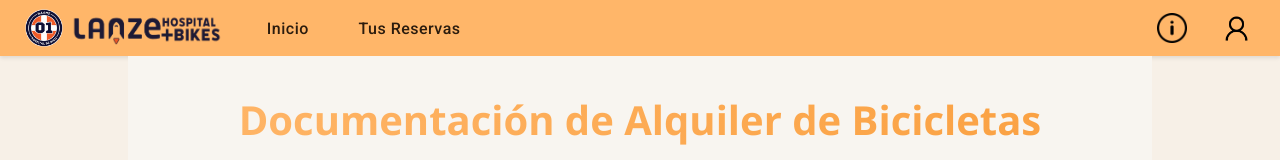
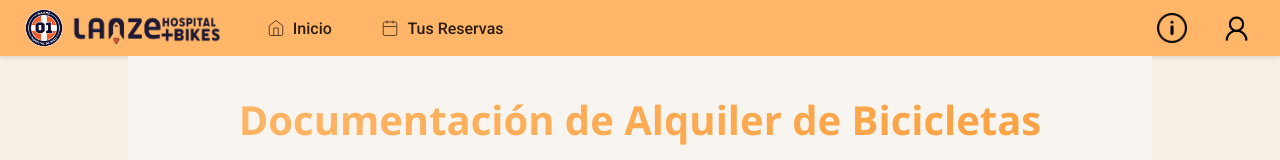
Before and after one commit to Bicis-HLanz/hopital-bicis, a Next.js app: page /documentacion in a window 1280 px wide. Shown: the top 160 px of the page. Built offline with nearby package versions, Linux system fonts and the light colour scheme.

Commit message:
refactor: update AppNav styles and structure for improved layout and accessibility

```diff
--- a/app/components/mainLayout/Nav/AppNav.module.css
+++ b/app/components/mainLayout/Nav/AppNav.module.css
@@ -1,62 +1,85 @@
 .app-nav {
-  background-color: var(--accent);
-  padding: 0.5rem 1rem;
-  box-shadow: 0 -2px 10px rgba(0, 0, 0, 0.1);
-  backdrop-filter: blur(8px);
-  border-top: 1px solid rgba(255, 255, 255, 0.1);
+  position: fixed;
+  bottom: 0;
+  left: 0;
+  right: 0;
+  background-color: var(--background-light);
+  padding: 0.5rem 0;
+  box-shadow: 0 -2px 15px rgba(0, 0, 0, 0.1);
+  backdrop-filter: blur(10px);
+  border-top: 1px solid var(--border-color);
+  z-index: 1000;
 }
 
 .app-nav ul {
-  display: flex;
-  justify-content: space-between;
+  display: grid;
+  grid-template-columns: 1fr 1px 1fr;
+  align-items: center;
   margin: 0 auto;
-  padding: 0 1rem;
+  padding: 0;
   list-style: none;
   max-width: 600px;
   width: 100%;
+  height: 56px;
 }
 
 .app-nav li {
   position: relative;
-  font-size: 1.2rem;
-  font-weight: 500;
-  text-transform: uppercase;
-  letter-spacing: 0.5px;
-  flex: 0 0 auto;
+  height: 100%;
+  display: flex;
+  align-items: center;
+  justify-content: center;
+}
+
+.app-nav li:nth-child(2) {
+  background-color: var(--border-color);
+  height: 60%;
+  align-self: center;
 }
 
 .app-nav a {
   text-decoration: none;
-  color: var(--background);
-  padding: 0.5rem 1rem;
-  border-radius: 20px;
-  font-size: 1.2rem;
+  color: var(--text);
+  padding: 0.75rem 1.5rem;
+  font-size: 0.95rem;
+  font-weight: 500;
   display: flex;
+  flex-direction: column;
   align-items: center;
   justify-content: center;
-  min-width: max-content;
+  gap: 0.25rem;
+  width: 100%;
+  height: 100%;
+  transition: all 0.4s ease;
   position: relative;
-  transition: color 0.3s ease;
 }
 
-.app-nav ul li a::after {
-  content: '';
+.app-nav a::before {
+  content: "";
   position: absolute;
-  bottom: 0;
-  left: 30%;
-  width: 0;
+  top: 0;
+  left: 0;
+  right: 0;
   height: 1px;
-  background-color: currentColor;
-  transition: all 0.5s ease;
-  transform: translateX(-40%);
+  background-color: var(--text);
+  transform: scaleX(0);
+  transition: transform 0.8s ease;
 }
 
-.app-nav a:hover::after {
-  width: 30%;
+.app-nav a:hover::before,
+.app-nav a:focus::before {
+  transform: scaleX(0.8);
+}
+
+.app-nav a svg {
+  width: 20px;
+  height: 20px;
+  margin-bottom: 0.3rem;
 }
 
 @media (min-width: 769px) {
   .app-nav {
+    position: static;
     background-color: transparent;
     box-shadow: none;
     backdrop-filter: none;
@@ -66,24 +89,39 @@
   }
 
   .app-nav ul {
+    display: flex;
+    grid-template-columns: none;
     justify-content: flex-start;
     gap: 1.5rem;
     margin-left: 1.5rem;
-    padding: 0;
     max-width: none;
+    height: auto;
+  }
+
+  .app-nav li:nth-child(2) {
+    display: none;
   }
 
   .app-nav a {
     color: var(--text);
     padding: 0.5rem 0.8rem;
     font-size: 1rem;
-    text-transform: none;
+    flex-direction: row;
+    gap: 0.5rem;
+    width: auto;
     border-radius: 8px;
   }
 
-  /* Ajuste para desktop */
-  .app-nav a::after {
-    bottom: -4px;
+  .app-nav a::before {
+    top: auto;
+    bottom: 0;
+    height: 2px;
+  }
+
+  .app-nav a svg {
+    margin-bottom: 0;
+    width: 18px;
+    height: 18px;
   }
 }
 
@@ -105,6 +143,7 @@
 .app-nav li:nth-child(1) {
   animation-delay: 0.1s;
 }
-.app-nav li:nth-child(2) {
+
+.app-nav li:nth-child(3) {
   animation-delay: 0.2s;
 }
--- a/app/components/mainLayout/Nav/AppNav.tsx
+++ b/app/components/mainLayout/Nav/AppNav.tsx
@@ -7,10 +7,23 @@ const AppNav: React.FC = () => {
     <nav className={styles["app-nav"]}>
       <ul>
         <li>
-          <Link href="/reservar">Inicio</Link>
+          <Link href="/reservar">
+            <svg viewBox="0 0 24 24" fill="none" stroke="currentColor" className={styles["icono"]}>
+              <path d="M3 9l9-7 9 7v11a2 2 0 01-2 2H5a2 2 0 01-2-2z" />
+              <path d="M9 22V12h6v10" />
+            </svg>
+            Inicio
+          </Link>
         </li>
+        <li></li> {/* Separador */}
         <li>
-          <Link href="/mi-reserva">Tus Reservas</Link>
+          <Link href="/mi-reserva">
+            <svg viewBox="0 0 24 24" fill="none" stroke="currentColor" className={styles["icono"]}>
+              <rect x="3" y="4" width="18" height="18" rx="2" ry="2" />
+              <path d="M16 2v4M8 2v4M3 10h18" />
+            </svg>
+            Tus Reservas
+          </Link>
         </li>
       </ul>
     </nav>
```
